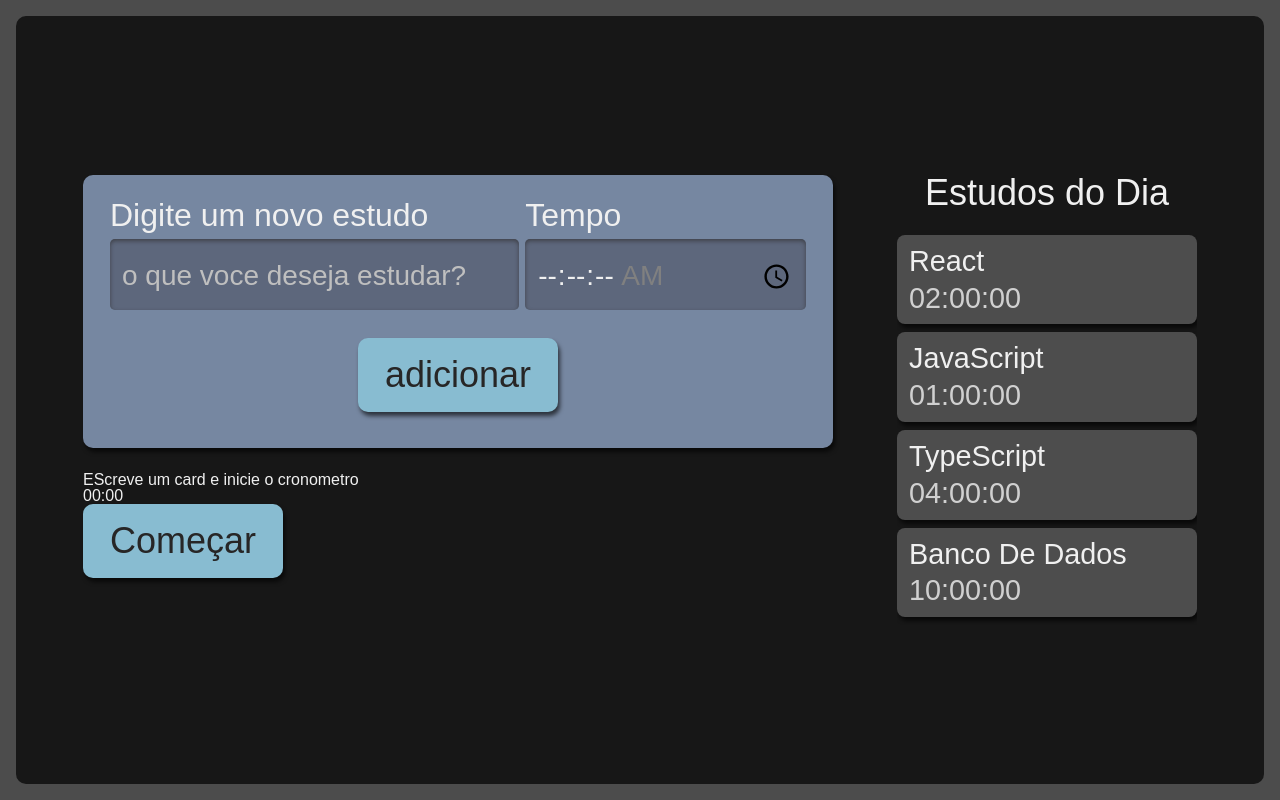
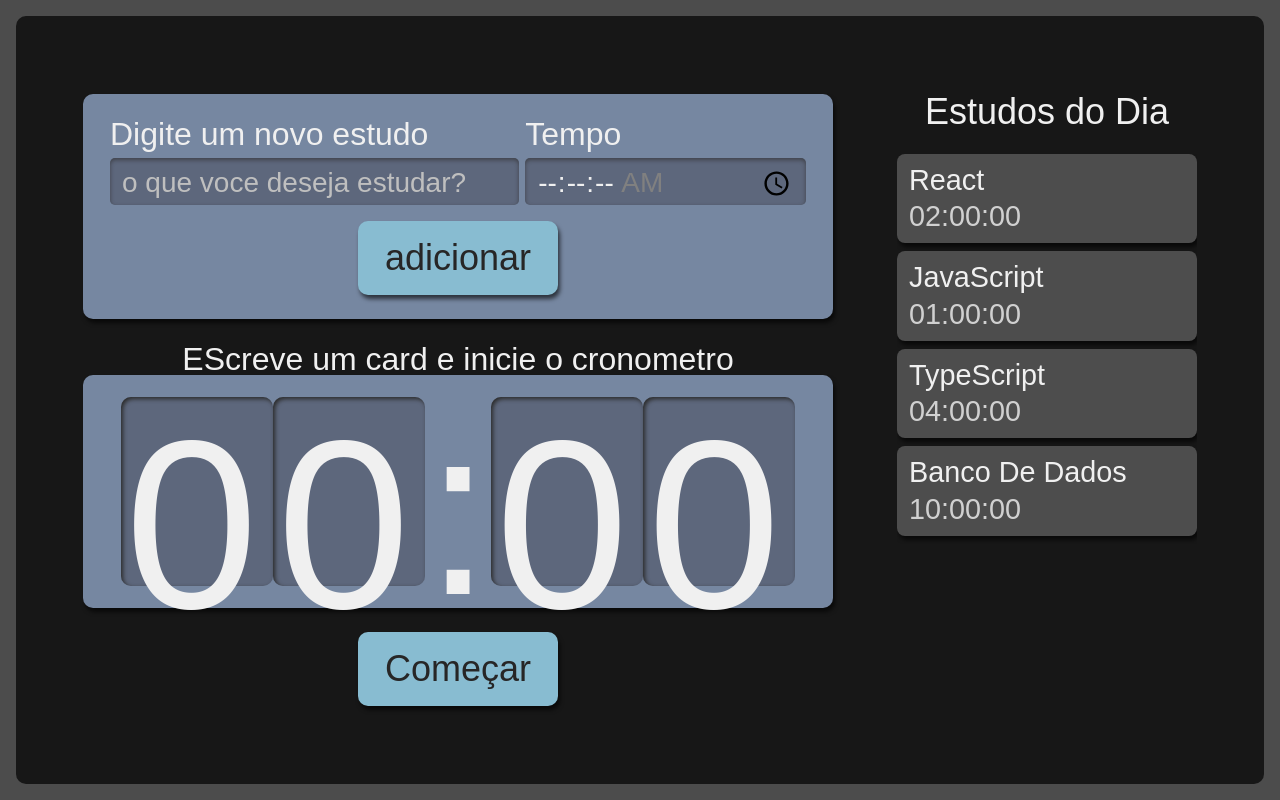
Before and after one commit to tiago19deoliveira/React-Alura-Studies, a React (Create React App) app: page / in a window 1280 px wide. Built offline with nearby package versions, Linux system fonts and the light colour scheme.

Commit message:
feat: implementação de estilos doc omponente relogio e do componente cronometro

```diff
--- /dev/null
+++ b/src/components/cronometro/Cronometro.module.scss
@@ -0,0 +1,59 @@
+.cronometro {
+    display: flex;
+    flex-direction: column;
+    align-items: center;
+    grid-area: cronometro;
+
+    .relogioWrapper {
+      align-items: center;
+      background-color: #7687A1;
+      border-radius: 10px;
+      box-shadow: 2px 4px 4px #0000009F;
+      box-sizing: border-box;
+      display: flex;
+      font-size: 5rem;
+      justify-content: center;
+      margin-bottom: 24px;
+      padding: 16px 12px;
+      width: 100%;
+    }
+
+    .titulo {
+      font-size: 2rem;
+    }
+
+    button {
+      background-color: #88bcd1;
+      border-radius: 10px;
+      box-shadow: 2px 4px 4px #0000009F;
+      color: #272626;
+      cursor: pointer;
+      font-size: 1.25rem;
+      padding: 16px;
+      width: 150px;
+
+      &:active {
+        background-color: #7CA6B7;
+        box-shadow: 2px 2px 4px #0000009F inset;
+        cursor: auto;
+      }
+    }
+
+    @media screen and (min-width:1280px) {
+
+      .relogioWrapper{
+        font-size: 15rem;
+      }
+
+      p {
+        font-size: 2rem;
+      }
+
+      button {
+        grid-column-start: span 2;
+        justify-self: center;
+        width: 200px;
+        font-size: 2.25rem;
+      }
+    }
+  }
--- /dev/null
+++ b/src/components/cronometro/Relogio/Relogio.module.scss
@@ -0,0 +1,21 @@
+.relogioNumero {
+    background-color: #5D677C;
+    box-shadow: 2px 2px 4px #2B2B2B inset;
+    height: 3.6rem;
+    width: 3rem;
+    padding: 8px 4px;
+    border-radius: 10px;
+
+    @media screen and (min-width:1280px) {
+      height: 10.8rem;
+      width: 9rem;
+    }
+  }
+
+  .relogioDivisao {
+    height: 4.2rem;
+
+    @media screen and (min-width:1280px) {
+      height: 12.6rem;
+    }
+  }
--- a/src/components/cronometro/Relogio/index.tsx
+++ b/src/components/cronometro/Relogio/index.tsx
@@ -1,11 +1,13 @@
+import style from './Relogio.module.scss'
+
 export default function Relogio() {
     return(
      <>
-     <span>0</span>
-     <span>0</span>
-     <span>:</span>
-     <span>0</span>
-     <span>0</span>
+     <span className={style.relogioNumero}>0</span>
+     <span className={style.relogioNumero}>0</span>
+     <span className={style.relogioDivisao}>:</span>
+     <span className={style.relogioNumero}>0</span>
+     <span className={style.relogioNumero}>0</span>
     </>
    )
 }
--- a/src/components/cronometro/index.tsx
+++ b/src/components/cronometro/index.tsx
@@ -1,14 +1,15 @@
 
 import Botao from '../Botao'
 import Relogio  from './Relogio'
+import style from './Cronometro.module.scss'
 
 export default function Cronometro(){
     return(
-    <div>
-        <p>
+    <div className={style.cronometro}>
+        <p className={style.titulo}>
             EScreve um card e inicie o cronometro
         </p>
-    <div>
+    <div className={style.relogioWrapper}>
      <Relogio/>
     </div>
 
```
